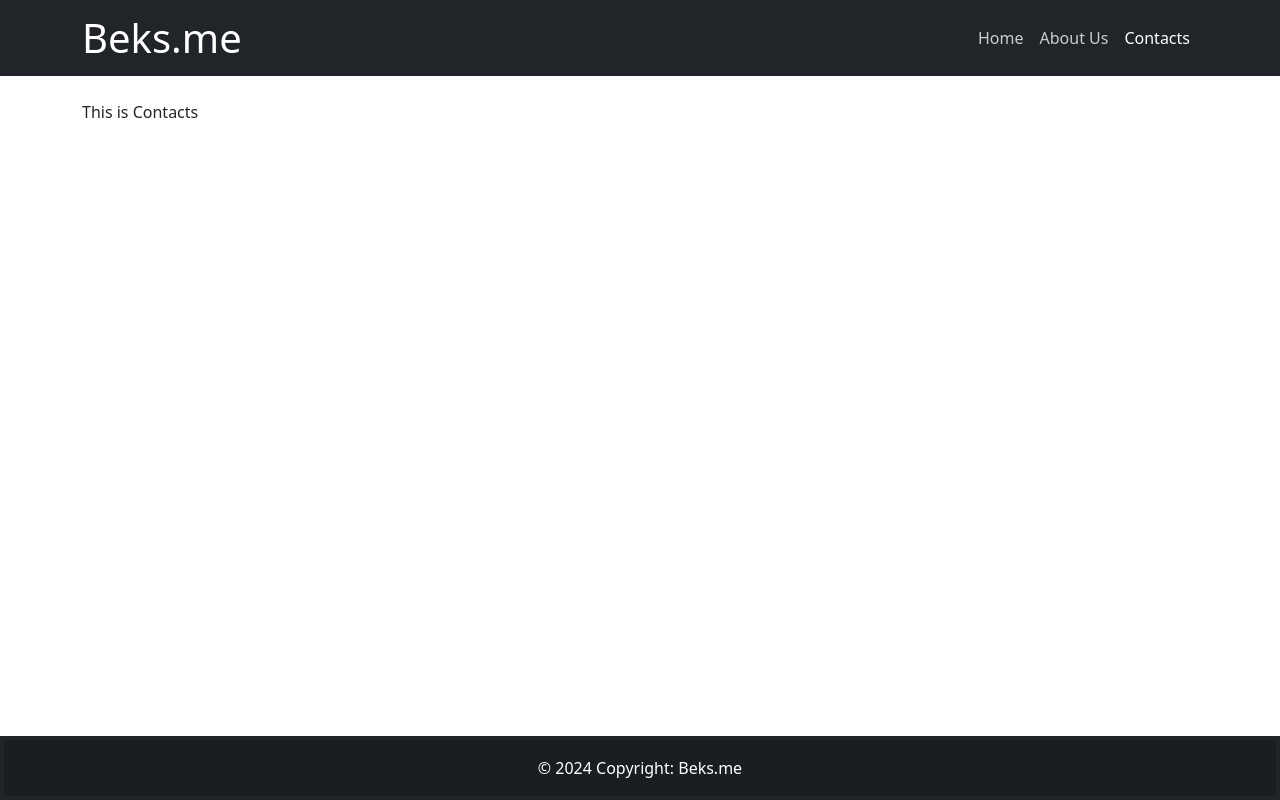
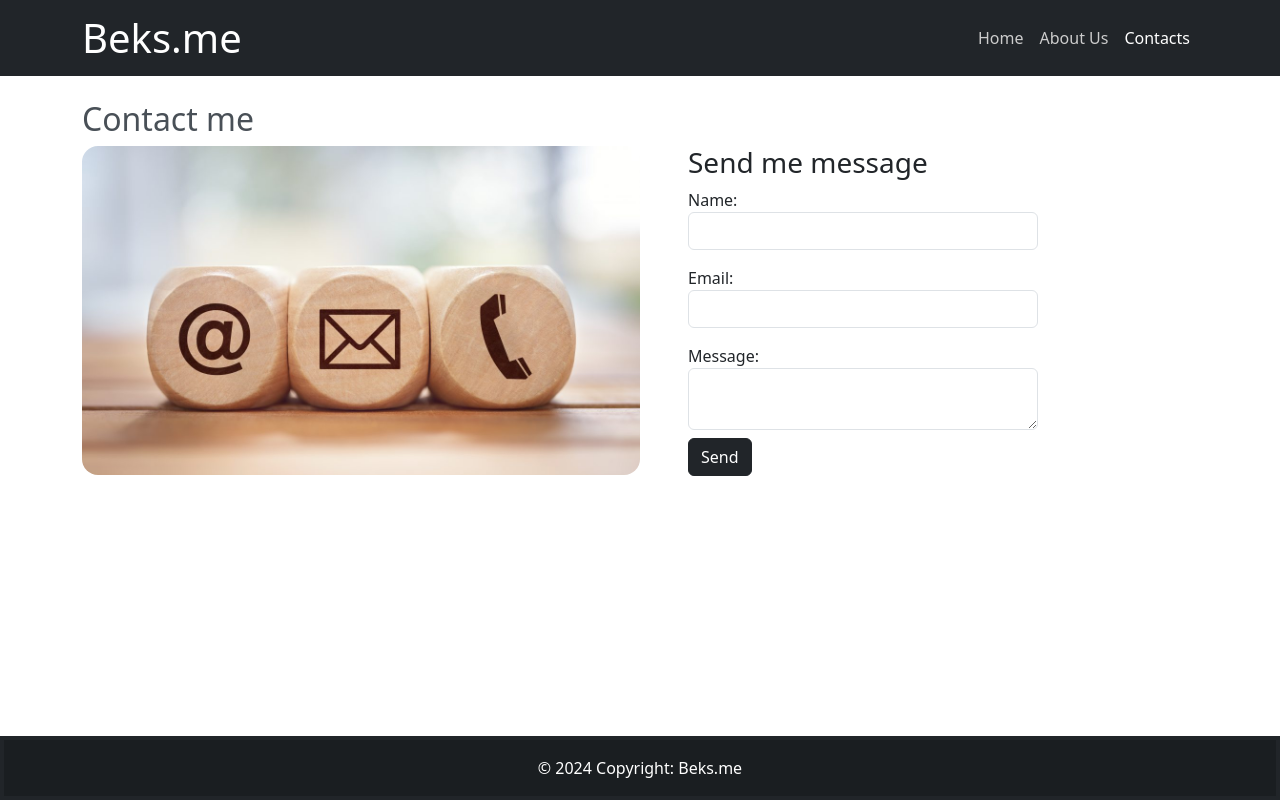
Before and after one commit to b-chomoev/hw-62, a React (Vite) app: page /contacts in a window 1280 px wide. Built offline with nearby package versions, Linux system fonts and the light colour scheme.

Commit message:
Contacts page done.

```diff
--- a/src/containers/Contacts/Contacts.tsx
+++ b/src/containers/Contacts/Contacts.tsx
@@ -1,9 +1,31 @@
+import Contact from '../../assets/contact.png';
 
 const Contacts = () => {
     return (
-        <div>
-            This is Contacts
-        </div>
+        <form>
+            <h2 className="text-dark-emphasis">Contact me</h2>
+            <div className='d-flex'>
+                <div className='text-end col-6'>
+                    <img src={Contact} className="img-fluid rounded-4" alt="Beks photo" />
+                </div>
+                <div className='col-6 ms-5'>
+                    <h3>Send me message</h3>
+                    <div className='mb-3'>
+                        <label htmlFor="name">Name: </label>
+                        <input type="text" name='name' className='form-control' style={{width: 350}}/>
+                    </div>
+                    <div className='mb-3'>
+                        <label htmlFor="email">Email: </label>
+                        <input type="email" name='email' className='form-control' style={{width: 350}}/>
+                    </div>
+                    <div>
+                        <label htmlFor="message">Message: </label>
+                        <textarea className='form-control' style={{width: 350}}></textarea>
+                    </div>
+                    <button className='btn btn-dark mt-2'>Send</button>
+                </div>
+            </div>
+        </form>
     );
 };
 
```
Also changed, not shown: src/assets/contact.png (added).
